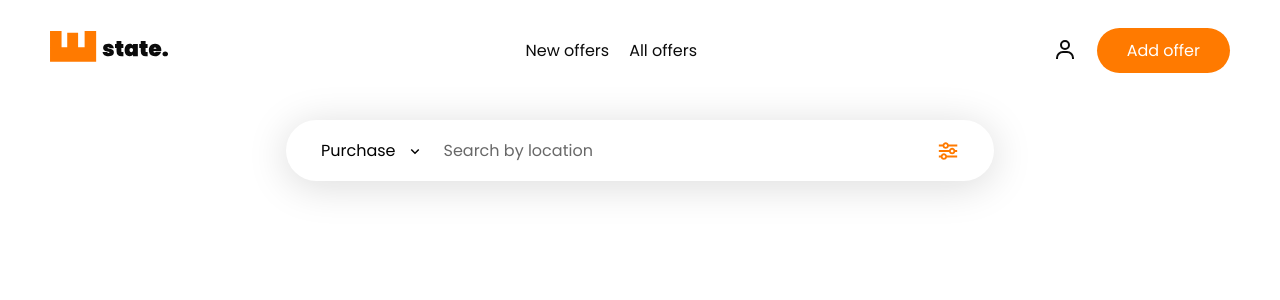
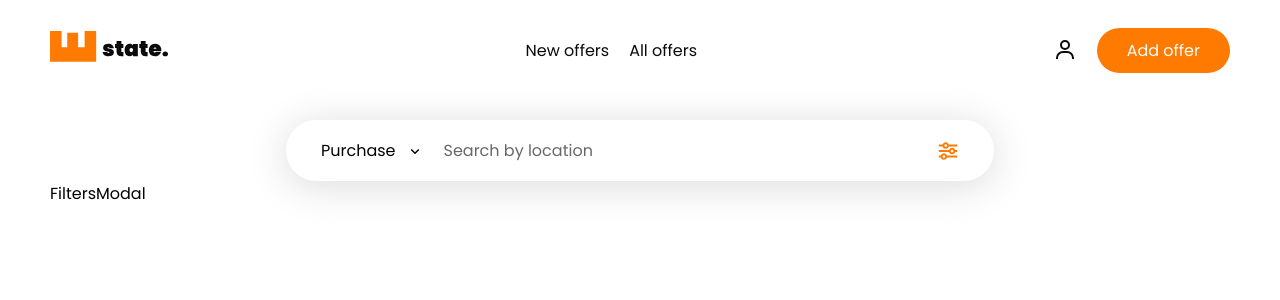
Before and after one commit to szymonisokay/estate, a React (Create React App) app: page /offers in a window 1280 px wide. Both pictures are taken after a click on the element 948 px from the left and 150 px from the top of the page. Shown: the top 300 px of the page. Built offline with nearby package versions, Linux system fonts and the light colour scheme.

Commit message:
redux store added

```diff
--- a/package.json
+++ b/package.json
@@ -3,6 +3,7 @@
   "version": "0.1.0",
   "private": true,
   "dependencies": {
+    "@reduxjs/toolkit": "^1.8.3",
     "@testing-library/jest-dom": "^5.16.4",
     "@testing-library/react": "^13.3.0",
     "@testing-library/user-event": "^13.5.0",
@@ -10,12 +11,14 @@
     "@types/node": "^16.11.43",
     "@types/react": "^18.0.15",
     "@types/react-dom": "^18.0.6",
+    "@types/react-redux": "^7.1.24",
     "axios": "^0.27.2",
     "jwt-decode": "^3.1.2",
     "moment": "^2.29.4",
     "react": "^18.2.0",
     "react-dom": "^18.2.0",
     "react-icons": "^4.4.0",
+    "react-redux": "^8.0.2",
     "react-router-dom": "^6.3.0",
     "react-scripts": "5.0.1",
     "react-toastify": "^9.0.5",
--- /dev/null
+++ b/src/app/rootReducer.ts
@@ -0,0 +1,7 @@
+import { combineReducers } from '@reduxjs/toolkit'
+
+const rootReducer = combineReducers({})
+
+export type RootState = ReturnType<typeof rootReducer>
+
+export default rootReducer
--- /dev/null
+++ b/src/app/store.ts
@@ -0,0 +1,11 @@
+import { configureStore } from '@reduxjs/toolkit'
+import { useDispatch } from 'react-redux'
+import rootReducer from './rootReducer'
+
+export const store = configureStore({
+  reducer: rootReducer,
+})
+
+export type AppDispatch = typeof store.dispatch
+
+export const useAppDispatch = () => useDispatch()
--- a/src/components/Search/Search.tsx
+++ b/src/components/Search/Search.tsx
@@ -16,6 +16,7 @@ import {
 type ComponentType = {
   isHome?: boolean
   width?: number
+  onIconClick?: () => any
 }
 
 const OPTIONS = [
@@ -23,7 +24,7 @@ const OPTIONS = [
   { id: 'rent', value: 'Rent' },
 ]
 
-const Search: React.FC<ComponentType> = ({ isHome, width }) => {
+const Search: React.FC<ComponentType> = ({ isHome, width, onIconClick }) => {
   const [isOpen, setIsOpen] = useState(false)
   const [value, setValue] = useState<string>(OPTIONS[0].value)
   const [location, setLocation] = useState<string>('')
@@ -76,7 +77,7 @@ const Search: React.FC<ComponentType> = ({ isHome, width }) => {
         value={location}
         onChange={(e) => setLocation(e.target.value)}
       />
-      <IconWrapper>
+      <IconWrapper onClick={onIconClick}>
         {isHome ? (
           <BiSearch size={22} color='var(--accent)' />
         ) : (
--- a/src/index.tsx
+++ b/src/index.tsx
@@ -2,12 +2,16 @@ import React from 'react'
 import ReactDOM from 'react-dom/client'
 import App from './App'
 import { AuthProvider } from './contexts/auth/AuthContext'
+import { store } from './app/store'
+import { Provider } from 'react-redux'
 
 const root = ReactDOM.createRoot(document.getElementById('root') as HTMLElement)
 root.render(
   <React.StrictMode>
-    <AuthProvider>
-      <App />
-    </AuthProvider>
+    <Provider store={store}>
+      <AuthProvider>
+        <App />
+      </AuthProvider>
+    </Provider>
   </React.StrictMode>
 )
--- /dev/null
+++ b/src/pages/Offers/components/FiltersModal/FiltersModal.styled.ts
@@ -0,0 +1 @@
+import styled from 'styled-components'
--- /dev/null
+++ b/src/pages/Offers/components/FiltersModal/FiltersModal.tsx
@@ -0,0 +1,9 @@
+type ComponentType = {
+  onClose: () => any
+}
+
+const FiltersModal: React.FC<ComponentType> = ({ onClose }) => {
+  return <div>FiltersModal</div>
+}
+
+export default FiltersModal
--- a/src/pages/Offers/components/TopSection/TopSection.tsx
+++ b/src/pages/Offers/components/TopSection/TopSection.tsx
@@ -1,13 +1,29 @@
 import { Wrapper, SearchWrapper } from './TopSection.styled'
 import Search from '../../../../components/Search/Search'
+import { useState } from 'react'
+import FiltersModal from '../FiltersModal/FiltersModal'
 
 const TopSection = () => {
+  const [isOpen, setIsOpen] = useState(false)
+
+  const openFiltersModal = () => {
+    setIsOpen(true)
+  }
+
+  const closeFiltersModal = () => {
+    setIsOpen(false)
+  }
+
   return (
-    <Wrapper>
-      <SearchWrapper>
-        <Search width={60} />
-      </SearchWrapper>
-    </Wrapper>
+    <>
+      <Wrapper>
+        <SearchWrapper>
+          <Search width={60} onIconClick={openFiltersModal} />
+        </SearchWrapper>
+      </Wrapper>
+
+      {isOpen && <FiltersModal onClose={closeFiltersModal} />}
+    </>
   )
 }
 
```
Also changed, not shown: 1 other file (tests, documents, lock files or other folders).
